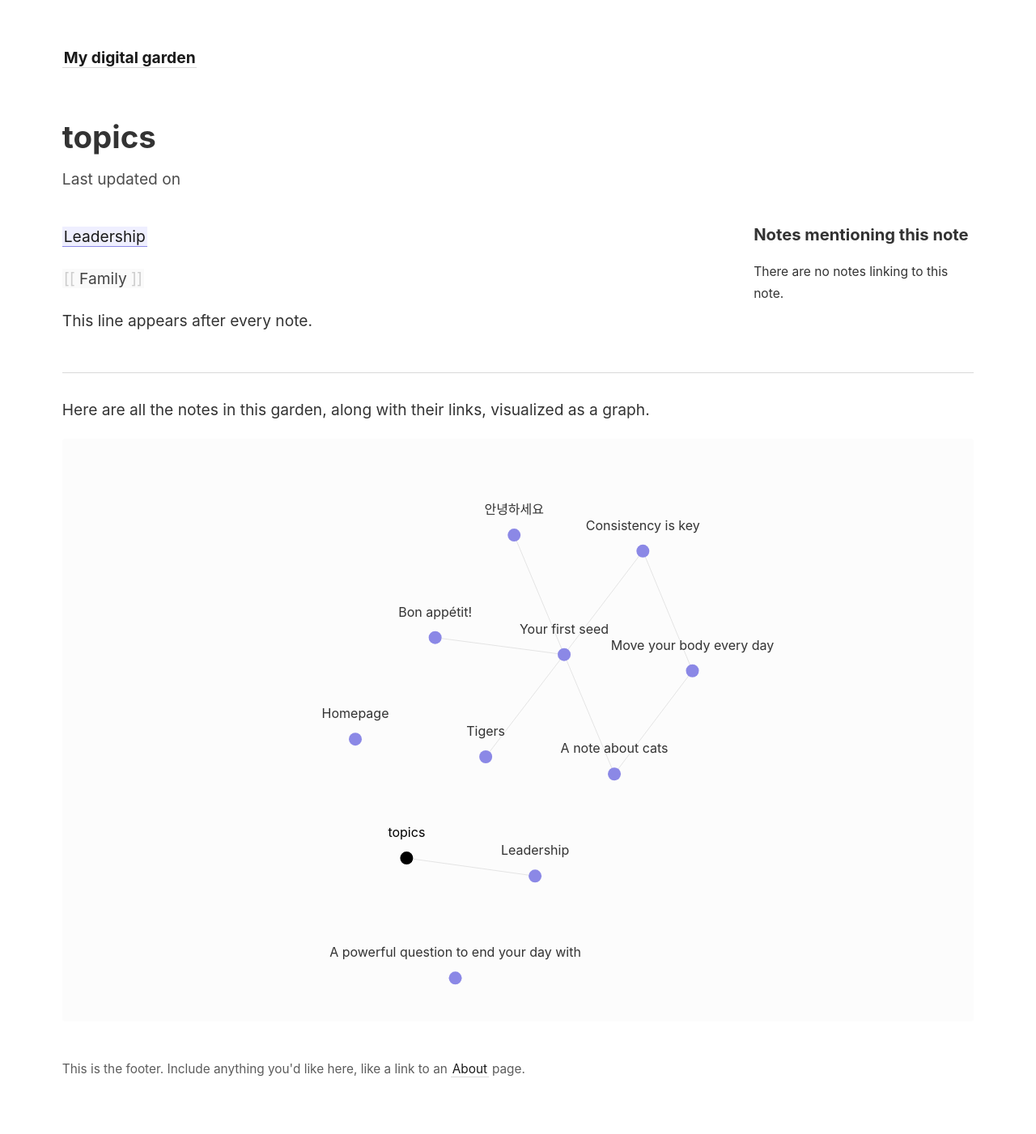
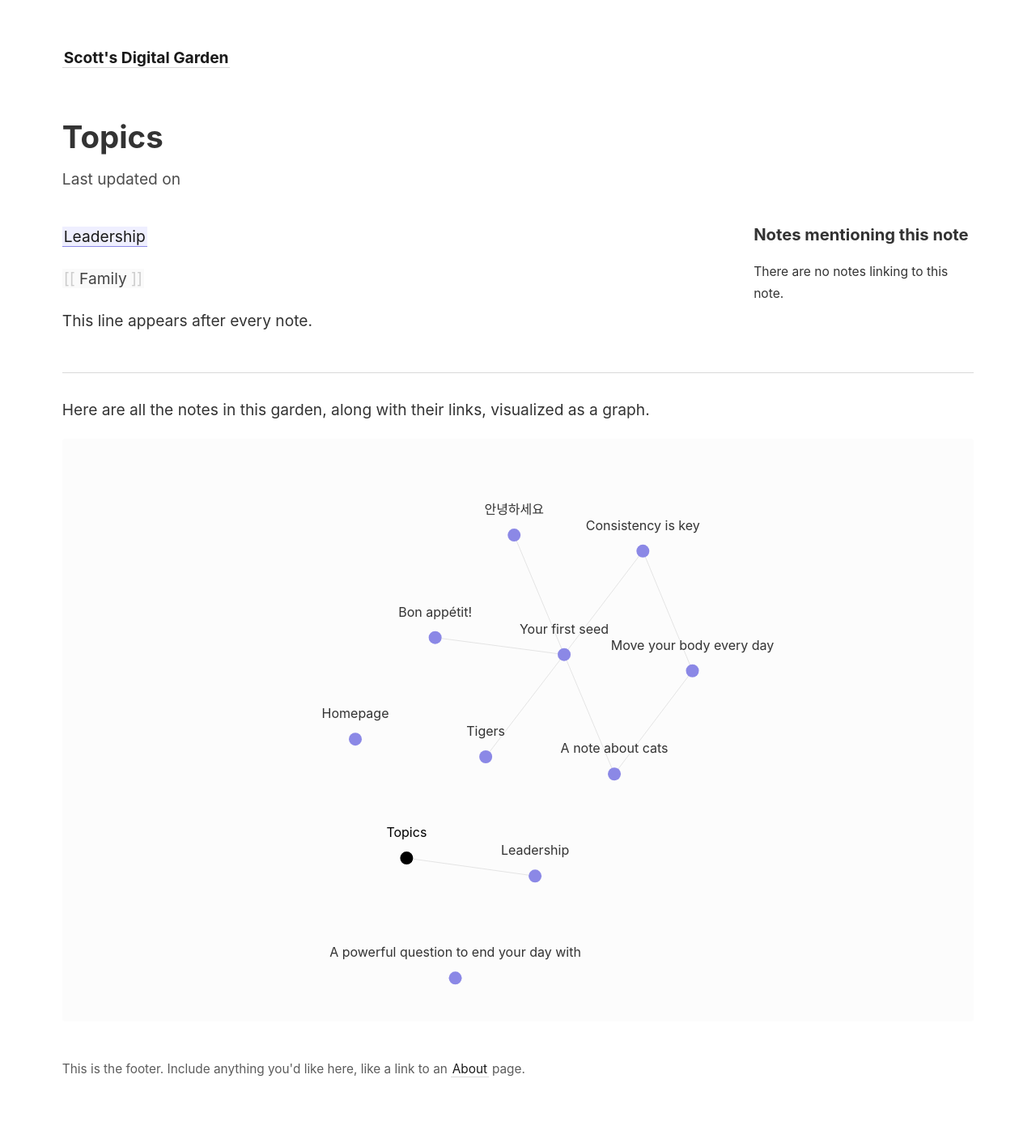
Before and after one commit to scott-salter/garden, a Jekyll site: the page built from _notes/Topics.md, in a window 1280 px wide. Shown: the whole page at 81% size. Built offline with Jekyll 4.4.1, drawn with Linux system fonts in a browser that asks for light colours.

Commit message:
Updated header

```diff
--- a/_includes/nav.html
+++ b/_includes/nav.html
@@ -1,3 +1,3 @@
 <div>
-    <a class="internal-link" href="{{ site.baseurl }}/"><b>{{ site.title }}</b></a>
+    <a class="internal-link" href="{{ site.baseurl }}/"><b>Scott's Digital Garden</b></a>
 </div>
--- a/_notes/Topics.md
+++ b/_notes/Topics.md
@@ -1,5 +1,5 @@
 ---
-title: topics
+title: Topics
 ---
 
 [[Leadership]]
```
